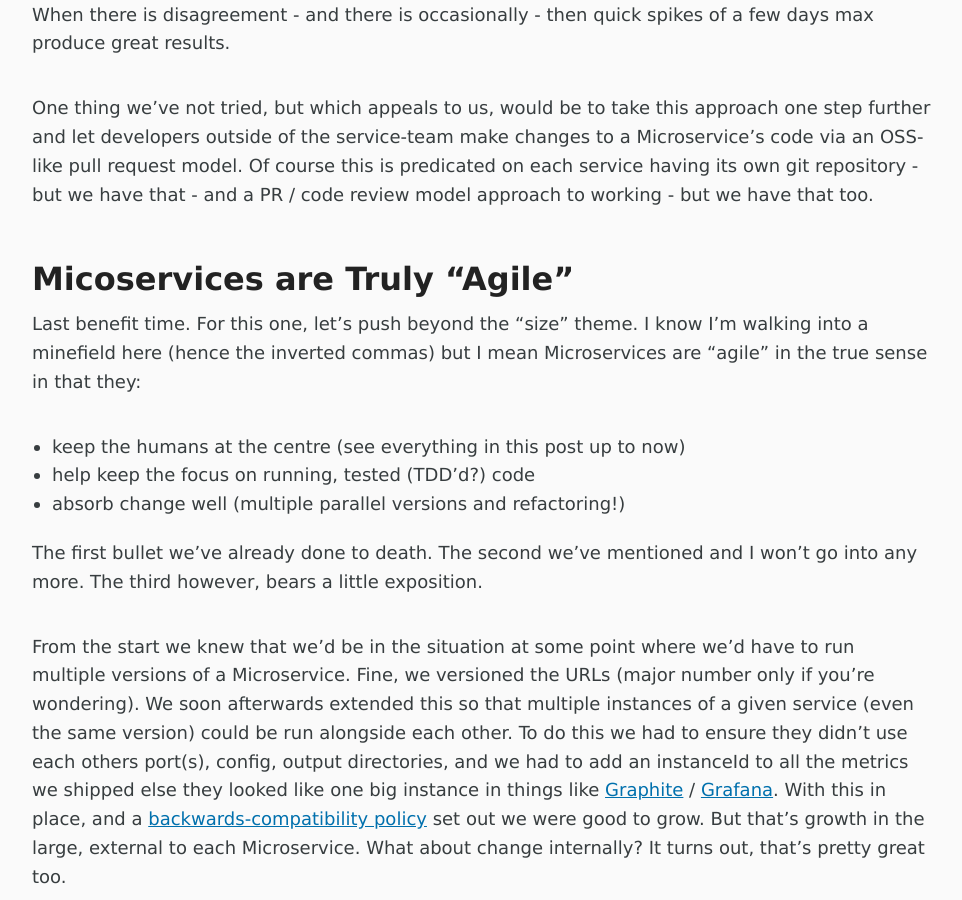
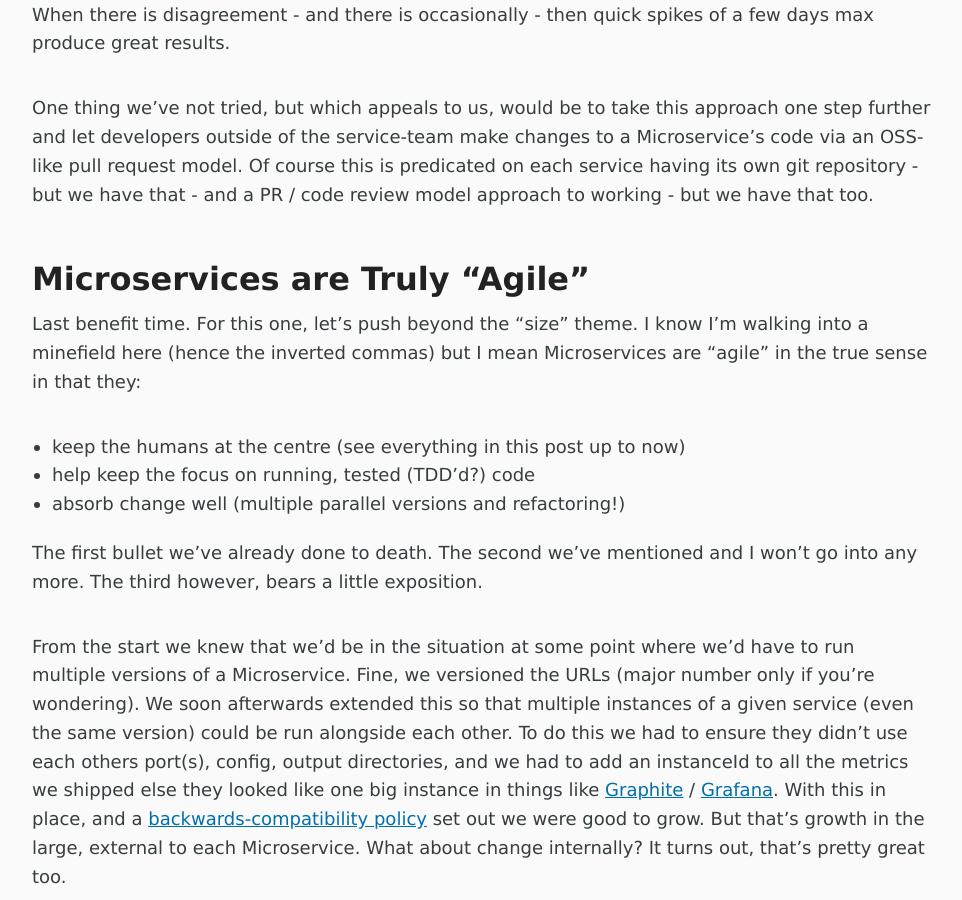
Before and after one commit to Capgemini/capgemini.github.io, a Jekyll site: the page built from _posts/2015-03-06-why-microservices-are-right-for-us-pt1.md, in a window 1280 px wide and 900 px high, scrolled down 2662 px. Shown: the whole window, without its empty margins (158-1120 px from the left). Built offline with Jekyll 4.4.1, drawn with Linux system fonts in a browser that asks for light colours; comment, search, counter and statistics services are not loaded.

Commit message:
Update from https://github.com/Capgemini/blog-private/commit/9a13ce9b0e7ce9b144358e64eed701d83884850e

```diff
--- a/_posts/2015-03-06-why-microservices-are-right-for-us-pt1.md
+++ b/_posts/2015-03-06-why-microservices-are-right-for-us-pt1.md
@@ -45,7 +45,7 @@ Still on the sizing, here's our penultimate benefit of this post: Teams of 3-5 f
 
 One thing we've not tried, but which appeals to us, would be to take this approach one step further and let developers outside of the service-team make changes to a Microservice's code via an OSS-like pull request model.  Of course this is predicated on each service having its own git repository - but we have that - and a PR / code review model approach to working - but we have that too.
 
-## Micoservices are Truly "Agile"
+## Microservices are Truly "Agile"
 Last benefit time. For this one, let's push beyond the "size" theme. I know I'm walking into a minefield here (hence the inverted commas) but I mean Microservices are "agile" in the true sense in that they:
 
 - keep the humans at the centre (see everything in this post up to now)
```
Also changed, not shown: _posts/2018-06-08-service-fabric-cluster-creation.md (+1 -1 lines).
